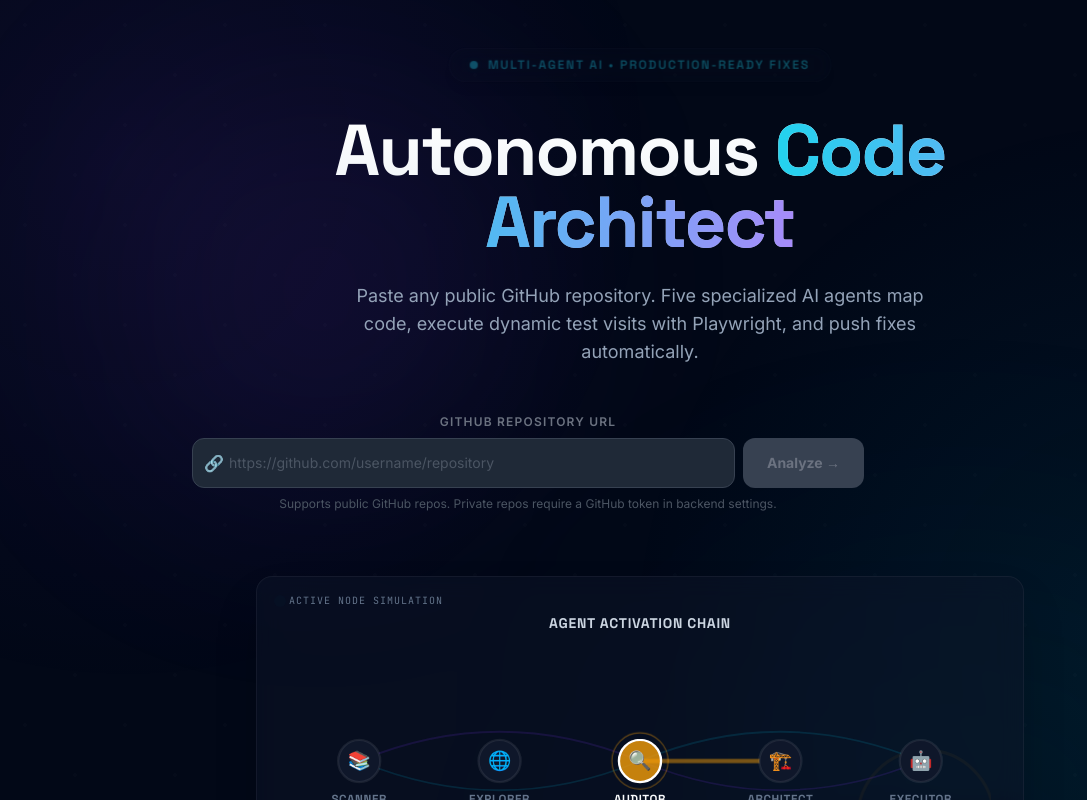
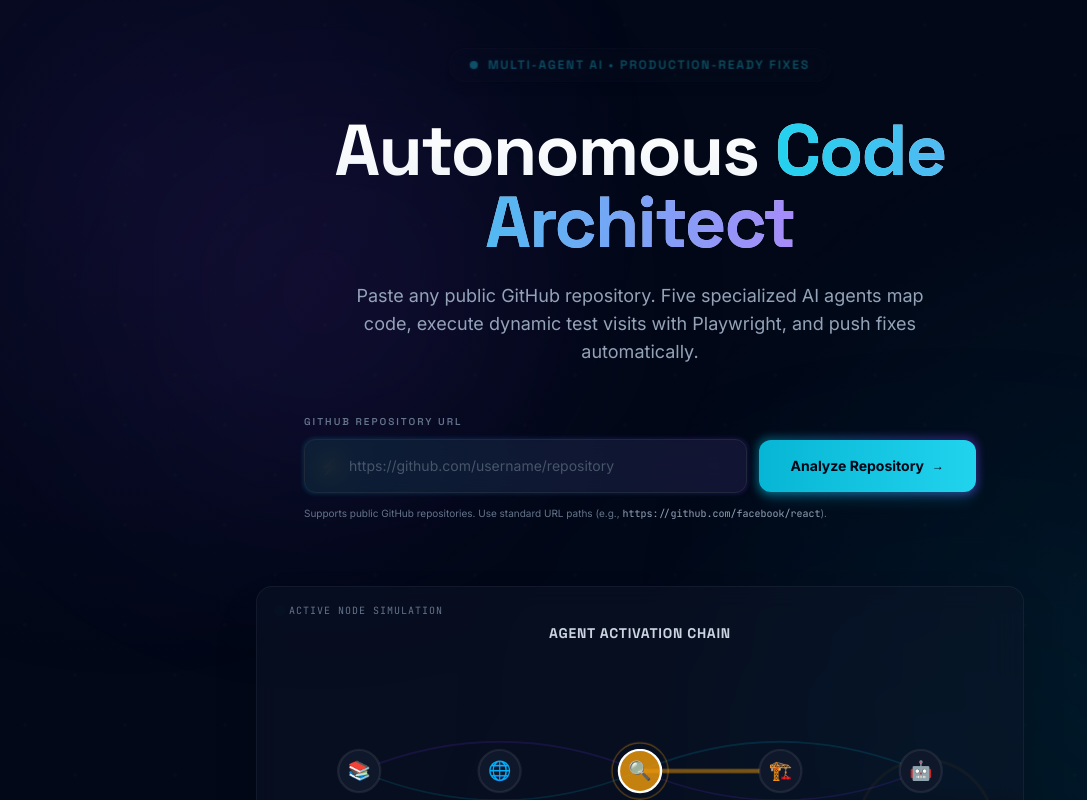
Before and after one commit to poojanjariwala/RepoGuardian, a Next.js app in the folder frontend/: page / in a window 1280 px wide. Shown: the top 800 px of the page, without its empty margins (0-1087 px from the left). Built offline with nearby package versions, Linux system fonts and the light colour scheme.

Commit message:
Refactor RepoInput component for better UI
Updated styles and structure for RepoInput component, including improved button and input designs.

```diff
--- a/frontend/components/RepoInput.tsx
+++ b/frontend/components/RepoInput.tsx
@@ -16,16 +16,18 @@ export default function RepoInput({
   error,
 }: RepoInputProps) {
   return (
-    <div className="w-full max-w-2xl">
-      <label className="block text-xs font-semibold text-gray-500 uppercase tracking-widest mb-2">
+    <div className="w-full max-w-2xl mx-auto">
+      <label className="block text-[10px] font-display font-semibold text-slate-500 uppercase tracking-[0.2em] mb-2.5 text-center sm:text-left">
         GitHub Repository URL
       </label>
 
-      <div className="flex gap-2">
-        {/* GitHub icon inside input */}
-        <div className="relative flex-1">
-          <span className="absolute left-3 top-1/2 -translate-y-1/2 text-gray-500 pointer-events-none select-none">
-            🔗
+      <div className="flex flex-col sm:flex-row gap-3">
+        <div className="relative flex-1 group">
+          {/* Glowing border underlay */}
+          <div className="absolute -inset-px bg-gradient-to-r from-cyan-500 to-violet-500 rounded-xl opacity-20 group-hover:opacity-40 transition-opacity blur-[2px]" />
+
+          <span className="absolute left-4 top-1/2 -translate-y-1/2 text-slate-500 text-base pointer-events-none select-none">
+            ⚡
           </span>
           <input
             type="url"
@@ -33,38 +35,45 @@ export default function RepoInput({
             onChange={(e) => onChange(e.target.value)}
             onKeyDown={(e) => e.key === "Enter" && !loading && onSubmit()}
             placeholder="https://github.com/username/repository"
-            className={`w-full pl-9 pr-4 py-3.5 bg-gray-800 rounded-xl text-white text-sm placeholder-gray-600
-              border transition-colors focus:outline-none
-              ${error ? "border-red-500 focus:border-red-400" : "border-gray-700 focus:border-cyan-500"}`}
+            className={`w-full pl-11 pr-4 py-4 bg-slate-900/60 rounded-xl text-slate-200 text-sm placeholder-slate-600
+              border transition-all focus:outline-none backdrop-blur-md relative z-10
+              ${error ? "border-rose-500/50 focus:border-rose-500" : "border-slate-800 focus:border-cyan-500/50"}`}
           />
         </div>
 
         <button
           onClick={onSubmit}
           disabled={!value.trim() || loading}
-          className="shrink-0 bg-cyan-500 hover:bg-cyan-400 disabled:bg-gray-700 disabled:text-gray-500
-            disabled:cursor-not-allowed text-black font-bold px-6 py-3.5 rounded-xl text-sm
-            transition-colors flex items-center gap-2"
+          className="relative group shrink-0 active:scale-95 transition-transform duration-100 z-10"
         >
+          {/* Glow backdrop for button */}
+          <div className="absolute -inset-0.5 bg-gradient-to-r from-cyan-500 to-violet-500 rounded-xl opacity-40 group-hover:opacity-75 blur-[4px] transition-all duration-300" />
+
+          <div className="relative bg-gradient-to-r from-cyan-500 to-cyan-400 text-slate-950 font-bold px-8 py-4 rounded-xl text-sm
+            transition-all flex items-center justify-center gap-2 shadow-lg shadow-cyan-500/20 group-hover:shadow-cyan-500/35">
             {loading ? (
               <>
-              <svg className="animate-spin w-4 h-4" viewBox="0 0 24 24" fill="none">
+                <svg className="animate-spin w-4 h-4 text-slate-950" viewBox="0 0 24 24" fill="none">
                   <circle className="opacity-25" cx="12" cy="12" r="10" stroke="currentColor" strokeWidth="4" />
                   <path className="opacity-75" fill="currentColor" d="M4 12a8 8 0 018-8V0C5.373 0 0 5.373 0 12h4z" />
                 </svg>
-              Starting...
+                <span>Analyzing...</span>
               </>
             ) : (
-            <>Analyze →</>
+              <>
+                <span>Analyze Repository</span>
+                <span className="text-xs">→</span>
+              </>
             )}
+          </div>
         </button>
       </div>
 
       {error ? (
-        <p className="mt-2 text-red-400 text-xs">{error}</p>
+        <p className="mt-3 text-rose-400 text-xs font-semibold animate-shake text-center sm:text-left">{error}</p>
       ) : (
-        <p className="mt-2 text-gray-600 text-xs">
-          Supports public GitHub repos. Private repos require a GitHub token in backend settings.
+        <p className="mt-3 text-slate-500 text-[10px] leading-relaxed text-center sm:text-left">
+          Supports public GitHub repositories. Use standard URL paths (e.g., <code className="text-slate-400">https://github.com/facebook/react</code>).
         </p>
       )}
     </div>
```
Lines whose indentation alone changed are shown as unchanged.
